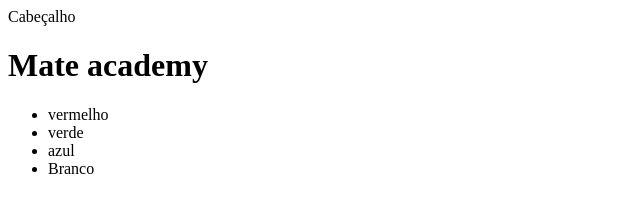
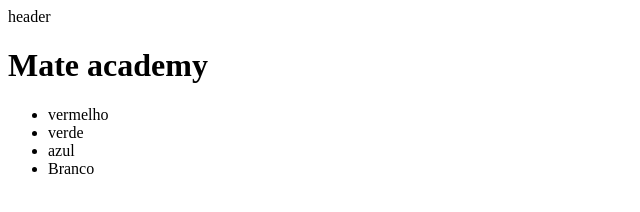
Before and after one commit to viniciusgasparino/NovaPasta, a plain HTML site: page index.html in a window 1280 px wide. Shown: the full height of the page, 0-640 px from the left. Drawn offline with Linux system fonts and the light colour scheme.

Commit message:
Update index.html

```diff
--- a/index.html
+++ b/index.html
@@ -7,7 +7,7 @@
 </head>
 <body>
 
-    <header>Cabeçalho</header>
+    <header>header</header>
 
     <h1>Mate academy</h1>
     <ul>
```
